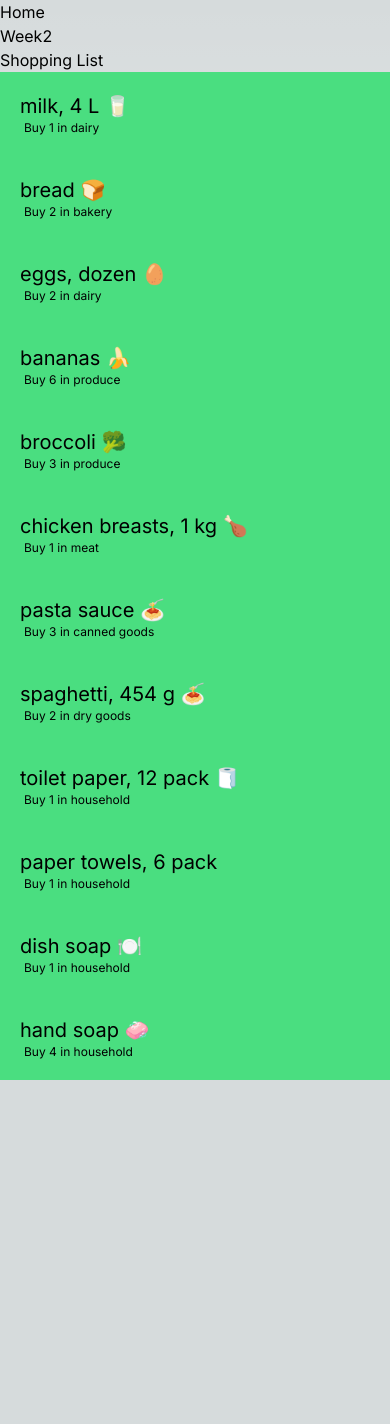
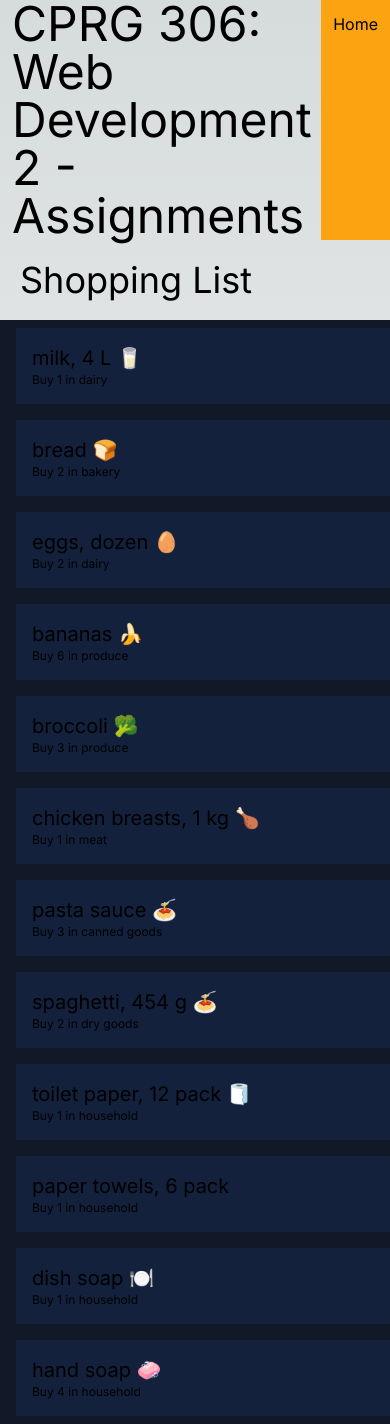
Before and after one commit to izaizaiza/cprg306-assignments, a Next.js app: page /week3 in a window 390 px wide. Before the commit the page ends 1080 px from the top, so only its background shows below. Built offline with nearby package versions, Linux system fonts and the light colour scheme.

Commit message:
experimented on styling and format

```diff
--- a/app/page.js
+++ b/app/page.js
@@ -3,15 +3,19 @@ import StudentInfo from './StudentInfo'
 import Link from 'next/link'
 export default function Home() {
   return (
-    <main className="flex min-h-screen flex-col items-center justify-between p-24">
-      <div className="z-10 max-w-5xl w-full items-center justify-between font-mono text-sm lg:flex">
+    <main className="flex min-h-screen flex-col p-10">
+      <div className="max-w-5xl w-full items-center font-mono text-sm lg:flex">
         <h1 className="text-4xl">CPRG 306: Web Development 2 - Assignments</h1>
+      </div>
+
+      <div class="pt-10">
         <StudentInfo />
-        <nav>
-                <ul>
-                    <li><Link href="/week2">Week2</Link></li>
-                    <li><Link href="/week3">Week3</Link></li>
-                </ul>
+      </div>
+
+      <div>
+        <nav class="flex flex-col justify-between mt-3 bg-custom-slate rounded-md">
+          <Link href="/week2" class="p-3 hover:bg-custom-orange">Week2</Link>
+          <Link href="/week3" class ="p-3 hover:bg-custom-orange">Week3</Link>
         </nav>
       </div>
 
--- a/app/week2/page.js
+++ b/app/week2/page.js
@@ -1,21 +1,37 @@
 import StudentInfo from "../StudentInfo";
 import Link from 'next/link'
+import ItemList from "../week3/item-list"
 
 export default function Week2() {
     return (
-        <main className="flex min-h-screen flex-col items-center justify-between p-24">
+        <main>
 
-            <nav>
-                <ul>
-                    <li><Link href="/">Home</Link></li>
-                    <li><Link href="/week2">Week2</Link></li>
-                </ul>
-            </nav>
+            <div class="flex flex-col">
 
-            <div className="z-10 max-w-5xl w-full items-center justify-between font-mono text-sm lg:flex">
-            <h1 class= 'text-4xl'>My Shopping List</h1>
-            <StudentInfo />
+                <div class="flex flex-row">
+                    <h1 class="flex flex-grow ml-3 text-5xl">
+                        CPRG 306: Web Development 2 - Assignments
+                    </h1>
+
+                    <nav class="flex flex-shrink bg-custom-orange p-3">
+                        <Link href="/" class="hover:text-custom-slate">Home</Link>
+                    </nav>
+
+                </div>
+
+                <div class="mt-10 mb-1 ml-10">
+                    <div class="flex flex-row">
+                        <hi class="flex-grow text-4xl ml-5 pt-20 mb-1 text-left align-middle">My Shopping List</hi>
+                        <StudentInfo class="justify-end flex-shrink"></StudentInfo>
+                    </div>
+                </div>
+
+                <div>
+                    <ItemList class="flex-wrap: wrap; max-w-5xl"></ItemList>
+                </div>
+
             </div>
+
 
         </main>
     );
--- a/app/week3/item-list.js
+++ b/app/week3/item-list.js
@@ -79,7 +79,7 @@ export default function ItemList() {
 
     return (
         <ul>
-            <li>
+            <li class="py-2 bg-gray-900">
             <Item
                 name = {item1.name}
                 quantity = {item1.quantity}
@@ -87,7 +87,7 @@ export default function ItemList() {
             />
             </li>
 
-            <li>
+            <li class="py-2 bg-gray-900">
             <Item
                 name = {item2.name}
                 quantity = {item2.quantity}
@@ -95,7 +95,8 @@ export default function ItemList() {
             />
             </li>
 
-            <li>
+
+            <li class="py-2 bg-gray-900">
             <Item
                 name = {item3.name}
                 quantity = {item3.quantity}
@@ -103,17 +104,18 @@ export default function ItemList() {
             />
             </li>
 
-            <li>
+
+            <li class="py-2 bg-gray-900">
             <Item
                 name = {item4.name}
                 quantity = {item4.quantity}
                 category = {item4.category}
             />
-
             </li>
 
 
-            <li>
+
+            <li class="py-2 bg-gray-900">
             <Item
                 name = {item5.name}
                 quantity = {item5.quantity}
@@ -121,7 +123,8 @@ export default function ItemList() {
             />
             </li>
 
-            <li>
+
+            <li class="py-2 bg-gray-900">
             <Item
                 name = {item6.name}
                 quantity = {item6.quantity}
@@ -129,16 +132,18 @@ export default function ItemList() {
             />
             </li>
 
-            <li>
+
+            <li class="py-2 bg-gray-900">
             <Item
                 name = {item7.name}
                 quantity = {item7.quantity}
                 category = {item7.category}
             />
-
             </li>
 
-            <li>
+
+
+            <li class="py-2 bg-gray-900">
             <Item
                 name = {item8.name}
                 quantity = {item8.quantity}
@@ -146,7 +151,8 @@ export default function ItemList() {
             />
             </li>
 
-            <li>
+
+            <li class="py-2 bg-gray-900">
             <Item
                 name = {item9.name}
                 quantity = {item9.quantity}
@@ -154,7 +160,7 @@ export default function ItemList() {
             />
             </li>
 
-            <li>
+            <li class="py-2 bg-gray-900">
             <Item
                 name = {item10.name}
                 quantity = {item10.quantity}
@@ -162,7 +168,8 @@ export default function ItemList() {
             />
             </li>
 
-            <li>
+
+            <li class="py-2 bg-gray-900">
             <Item
             name = {item11.name}
             quantity = {item11.quantity}
@@ -170,7 +177,8 @@ export default function ItemList() {
             />
             </li>
 
-            <li>
+
+            <li class="py-2 bg-gray-900">
             <Item
                 name = {item12.name}
                 quantity = {item12.quantity}
@@ -179,14 +187,6 @@ export default function ItemList() {
             </li>
 
 
-
-
-
-
-
-
-
-
         </ul>
     )
 }
--- a/app/week3/item.js
+++ b/app/week3/item.js
@@ -2,7 +2,7 @@
 
 export default function Item({ name, quantity, category }) {
     return (
-        <div className="flex: 1 1 auto; p-5 space-x-1 bg-green-400">
+        <div className="p-4 ml-4 bg-custom-slate flex-wrap: wrap; max-w-md">
             <h3 className="text-xl">{name}</h3>
             <p className= "text-xs">Buy {quantity} in {category}</p>
         </div>
--- a/app/week3/page.js
+++ b/app/week3/page.js
@@ -5,17 +5,26 @@ import Link from 'next/link'
 export default function Page() {
     return (
         <main>
-            <nav className="flex-wrap: wrap; bg-slate flex-col items-center justify-between">
-                <ul>
-                    <li><Link href="/">Home</Link></li>
-                    <li><Link href="/week2">Week2</Link></li>
-                </ul>
-            </nav>
-            <div>
-                <h1>Shopping List</h1>
-                <ItemList className="flex-wrap: wrap"></ItemList>
+            <div class="flex flex-col">
+
+
+                <div class="flex flex-row">
+                    <h1 class="flex flex-grow ml-3 text-5xl">
+                            CPRG 306: Web Development 2 - Assignments
+                        </h1>
+
+                        <nav class="flex flex-shrink bg-custom-orange p-3">
+                            <Link href="/" class="hover:text-custom-slate">Home</Link>
+                        </nav>
+                </div>
+
+
+                <div>
+                    <h1 class= "text-4xl mt-5 mb-5 ml-5">Shopping List</h1>
+                    <ItemList class="flex-wrap: wrap; max-w-5xl"></ItemList>
+                </div>
+
             </div>
-
 
         </main>
     )
```
Lines whose indentation alone changed are shown as unchanged.
